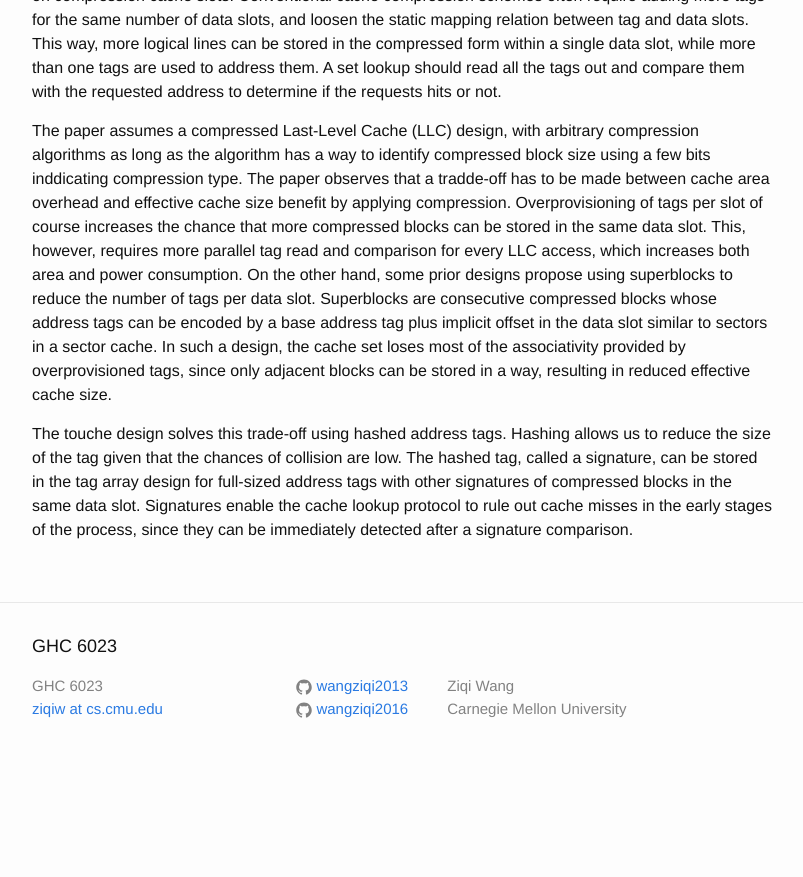
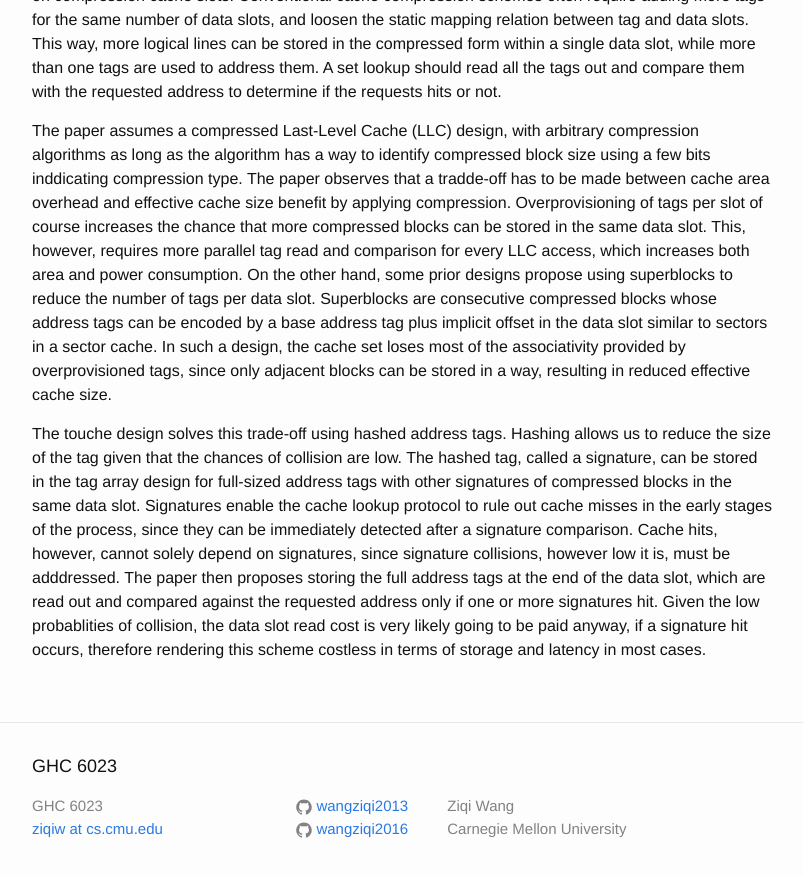
Before and after one commit to wangziqi2013/wangziqi2013.github.io, a Jekyll site: the page built from _posts/2020-06-06-touche.markdown, in a window 1280 px wide and 900 px high, scrolled down 574 px. Shown: the top 877 px of the window, without its empty margins (238-1041 px from the left). Built offline with Jekyll 4.4.1, drawn with Linux system fonts in a browser that asks for light colours; before the commit the page ends 1354 px from its top, so only the background shows below that.

Commit message:
Adding data slot

```diff
--- a/_posts/2020-06-06-touche.markdown
+++ b/_posts/2020-06-06-touche.markdown
@@ -34,4 +34,8 @@ The touche design solves this trade-off using hashed address tags. Hashing allow
 that the chances of collision are low. The hashed tag, called a signature, can be stored in the tag array design for
 full-sized address tags with other signatures of compressed blocks in the same data slot. Signatures enable the
 cache lookup protocol to rule out cache misses in the early stages of the process, since they can be immediately
-detected after a signature comparison.
+detected after a signature comparison. Cache hits, however, cannot solely depend on signatures, since signature collisions,
+however low it is, must be adddressed. The paper then proposes storing the full address tags at the end of the data slot,
+which are read out and compared against the requested address only if one or more signatures hit. Given the low
+probablities of collision, the data slot read cost is very likely going to be paid anyway, if a signature hit occurs,
+therefore rendering this scheme costless in terms of storage and latency in most cases.
```
